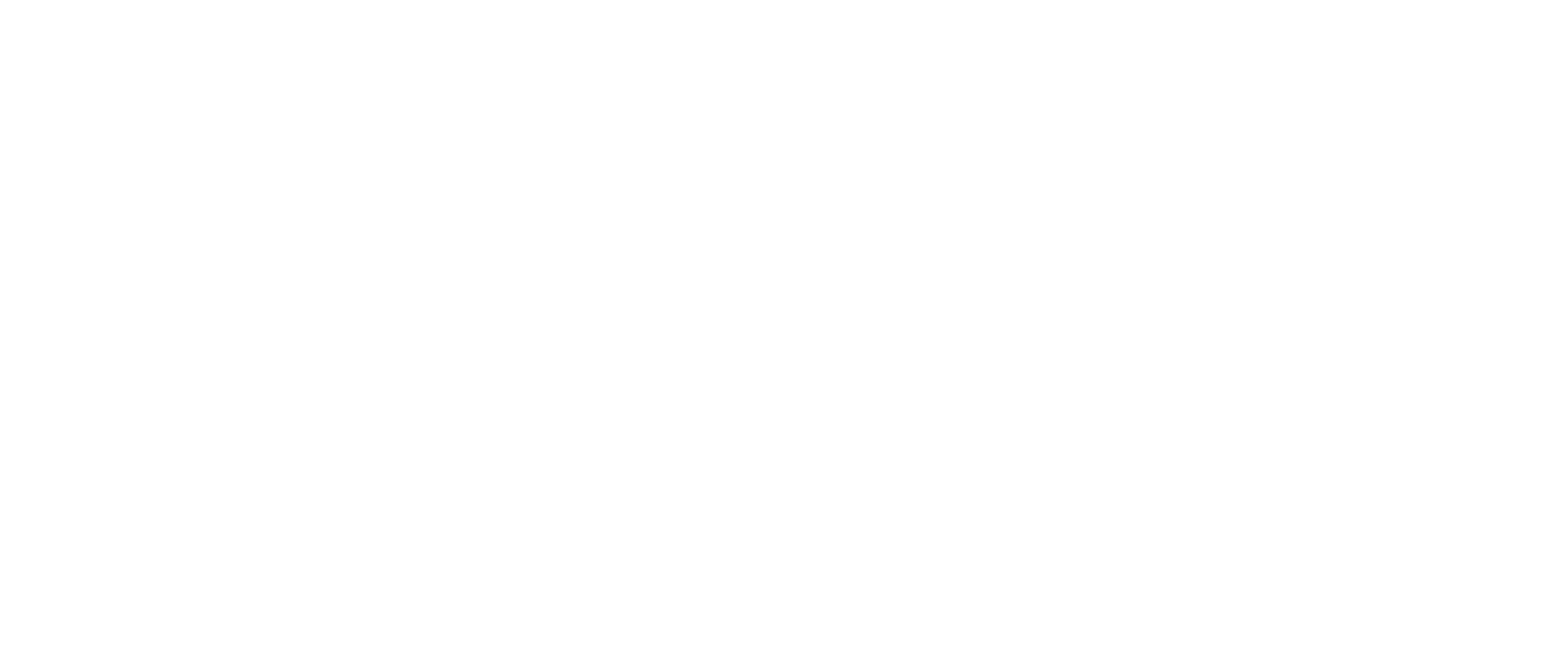
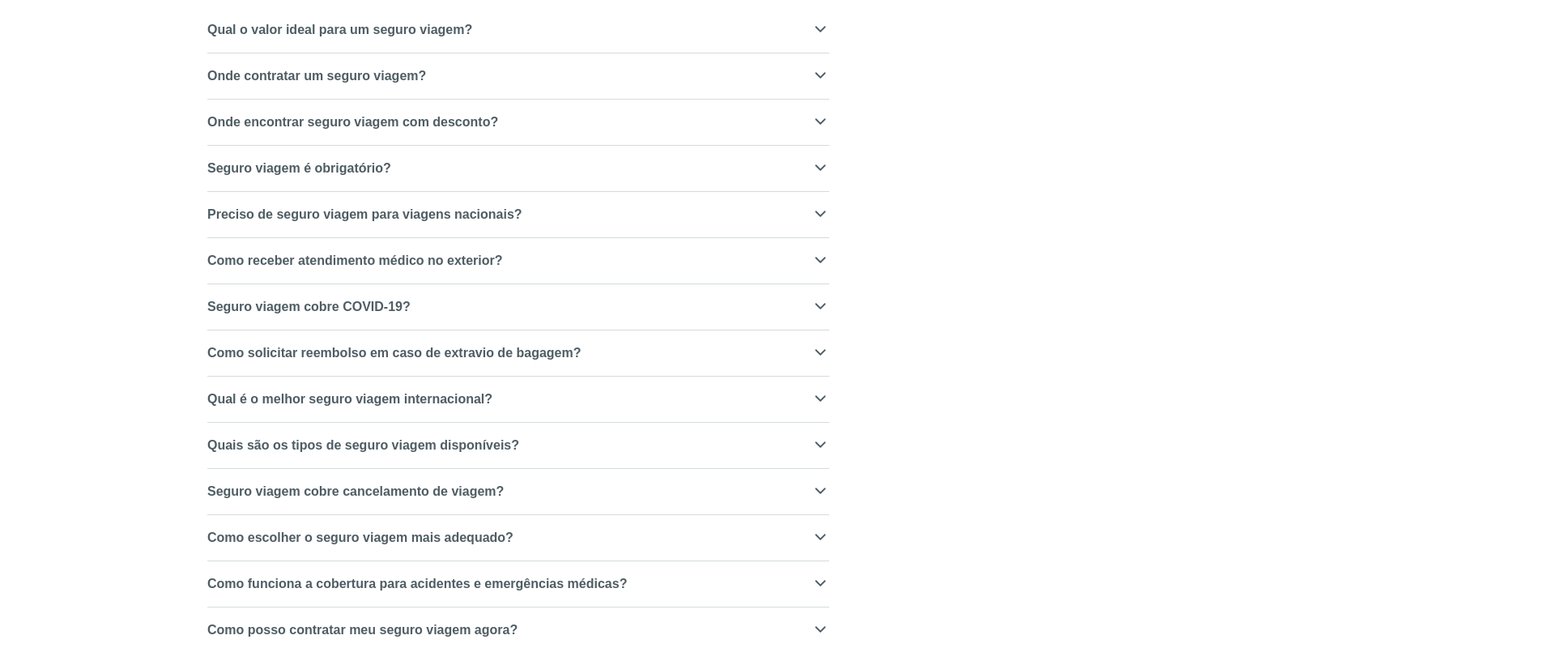
Before and after one commit to analyceferreira/global-protege-front-end, a Next.js app: page / in a window 1280 px wide. Shown: the part 120-920 px from the top of the page at 81% size, 1920 px wide, since content can reach past the window. Before the commit the page ends 800 px from the top, so only its background shows below. Built offline with nearby package versions, Linux system fonts and the light colour scheme.

Commit message:
FEAT: faq section created

```diff
--- a/app/page.tsx
+++ b/app/page.tsx
@@ -1,11 +1,11 @@
-import { CompaniesBar } from "@/components/companiesBar";
 import { Menu } from "@/components/menu";
+import { FAQ } from "@/sections/faq";
 
 export default function Home() {
   return (
     <div className="flex flex-col justify-center items-center">
       <Menu />
-      <CompaniesBar />
+      <FAQ />
     </div>
   );
 }
--- /dev/null
+++ b/components/accordion.tsx
@@ -0,0 +1,35 @@
+"use client";
+
+import { ChevronDown } from "lucide-react";
+import { useState } from "react";
+
+export type AccordionItemType = {
+  title: string;
+  description: string;
+};
+
+const AccordionItem = (props: AccordionItemType) => {
+  const [isOpen, setIsOpen] = useState(false);
+  return (
+    <div className=" w-full text-left">
+      <button
+        onClick={() => setIsOpen(!isOpen)}
+        className="flex w-full justify-between text-start "
+      >
+        <h3 className={`text-base font-bold`}>{props.title}</h3>
+        <ChevronDown
+          size={22}
+          className={`transition-transform duration-300
+            ${isOpen ? "rotate-180" : "rotate-0"}`}
+        />
+      </button>
+
+      {isOpen && (
+        <div className="py-2 text-secondary-text">{props.description}</div>
+      )}
+      <hr className="my-4 h-[1px] text-stroke-light" />
+    </div>
+  );
+};
+
+export { AccordionItem };
--- /dev/null
+++ b/hooks/faq.ts
@@ -0,0 +1,11 @@
+import { FAQItem } from "@/services/api/faq";
+import faqMock from "@/mocks/faq.json";
+
+export async function useFAQ(): Promise<FAQItem[]> {
+  try {
+    return await faqMock;
+  } catch (error) {
+    console.error("Erro ao buscar FAQ:", error);
+    return [];
+  }
+}
--- /dev/null
+++ b/mocks/faq.json
@@ -0,0 +1,77 @@
+[
+  {
+    "id": 1,
+    "question": "Qual o valor ideal para um seguro viagem?",
+    "answer": "O valor ideal do seguro viagem depende do destino, da duração da viagem e das suas necessidades específicas. Na GlobalProtege, oferecemos coberturas personalizadas para garantir sua tranquilidade ao viajar, sempre com os melhores preços e condições do mercado."
+  },
+  {
+    "id": 2,
+    "question": "Onde contratar um seguro viagem?",
+    "answer": "Você pode contratar o seu seguro viagem diretamente pelo site da GlobalProtege, onde comparamos diversas seguradoras renomadas para oferecer o melhor custo-benefício. Com poucos cliques, você escolhe a cobertura ideal e garante sua proteção antes da viagem."
+  },
+  {
+    "id": 3,
+    "question": "Onde encontrar seguro viagem com desconto?",
+    "answer": "Na GlobalProtege, garantimos os melhores preços em seguro viagem. Nossos planos possuem tarifas competitivas e coberturas completas, garantindo que você viaje com segurança sem comprometer seu orçamento."
+  },
+  {
+    "id": 4,
+    "question": "Seguro viagem é obrigatório?",
+    "answer": "Em alguns países, sim. Destinos como a Europa (Espaço Schengen) exigem uma cobertura mínima de 30 mil euros para assistência médica. Consulte as exigências do seu destino e garanta sua proteção com a GlobalProtege."
+  },
+  {
+    "id": 5,
+    "question": "Preciso de seguro viagem para viagens nacionais?",
+    "answer": "Se você não possui um plano de saúde que atenda em todo o Brasil, contratar um seguro viagem nacional pode ser essencial para garantir assistência médica e outros benefícios em regiões fora da cobertura do seu plano."
+  },
+  {
+    "id": 6,
+    "question": "Como receber atendimento médico no exterior?",
+    "answer": "Ao contratar um seguro viagem com a GlobalProtege, você recebe um número de contato para acionar a assistência sempre que precisar. Nossa equipe indicará o hospital ou clínica mais próxima e auxiliará no atendimento."
+  },
+  {
+    "id": 7,
+    "question": "Seguro viagem cobre COVID-19?",
+    "answer": "Sim! Temos planos que oferecem cobertura para despesas médicas relacionadas à COVID-19, garantindo sua segurança caso precise de atendimento durante a viagem."
+  },
+  {
+    "id": 8,
+    "question": "Como solicitar reembolso em caso de extravio de bagagem?",
+    "answer": "Verifique se sua apólice inclui a cobertura para extravio de bagagem. Caso confirmado, entre em contato com a seguradora, fornecendo os documentos e comprovantes necessários para receber o reembolso conforme os termos da sua apólice."
+  },
+  {
+    "id": 9,
+    "question": "Qual é o melhor seguro viagem internacional?",
+    "answer": "O melhor seguro viagem internacional é aquele que cobre todas as suas necessidades durante o período da viagem. A GlobalProtege auxilia na escolha do plano ideal conforme o destino e o perfil do viajante."
+  },
+  {
+    "id": 10,
+    "question": "Quais são os tipos de seguro viagem disponíveis?",
+    "answer": "Os tipos de seguro viagem disponíveis são: Seguro Viagem Europa, Seguro Viagem EUA, Seguro Viagem Internacional, Seguro Viagem Obrigatório, Seguro Viagem Nacional, Seguro Viagem para Gestantes, Seguro Viagem para Intercâmbio, Seguro Viagem para Esportes, Seguro Viagem para Mochileiros, Seguro Viagem América do Sul, Seguro Viagem América do Norte, Seguro Viagem América Central, Seguro Viagem Ásia, Seguro Viagem África, Seguro Viagem Oceania, Seguro Viagem Cruzeiros, Seguro Viagem para Estudantes, Seguro Viagem para Idosos."
+  },
+  {
+    "id": 11,
+    "question": "Seguro viagem cobre cancelamento de viagem?",
+    "answer": "Sim! Alguns planos oferecem cobertura para cancelamento de viagem por motivos específicos, como problemas de saúde, falecimento de parentes ou emergências. Consulte nossos planos e escolha a cobertura ideal."
+  },
+  {
+    "id": 12,
+    "question": "Como escolher o seguro viagem mais adequado?",
+    "answer": "Considere fatores como destino, tempo de permanência, idade do viajante, tipo de atividades que serão realizadas e necessidades médicas específicas. Na GlobalProtege, ajudamos você a escolher o plano perfeito para sua viagem."
+  },
+  {
+    "id": 13,
+    "question": "Como funciona a cobertura para acidentes e emergências médicas?",
+    "answer": "Se ocorrer uma emergência médica ou acidente durante a viagem, basta entrar em contato com a seguradora pelo telefone de emergência disponível na apólice. Eles indicarão o local de atendimento mais próximo e cobrirão as despesas conforme contratado."
+  },
+  {
+    "id": 14,
+    "question": "Como posso contratar meu seguro viagem agora?",
+    "answer": "Você pode contratar seu seguro viagem em poucos minutos acessando o site da GlobalProtege. Compare planos, escolha a melhor opção e finalize sua compra online de forma rápida e segura!"
+  },
+  {
+    "id": 15,
+    "question": "Se tiver mais dúvidas, entre em contato com nossa equipe de atendimento!",
+    "answer": "Estamos à disposição para ajudar em qualquer outra dúvida que você tenha!"
+  }
+]
--- a/package.json
+++ b/package.json
@@ -12,6 +12,7 @@
     "@gsap/react": "^2.1.2",
     "clsx": "^2.1.1",
     "gsap": "^3.12.7",
+    "lucide-react": "^0.485.0",
     "next": "15.2.4",
     "postcss": "^8.5.3",
     "react": "^19.0.0",
--- /dev/null
+++ b/sections/faq.tsx
@@ -0,0 +1,29 @@
+/* eslint-disable react-hooks/rules-of-hooks */
+import { AccordionItem } from "@/components/accordion";
+import { AppContainer } from "@/components/appContainer";
+import SectionTitle from "@/components/sectionTitle";
+import { useFAQ } from "@/hooks/faq";
+import { FAQItem } from "@/services/api/faq";
+import React from "react";
+
+const FAQ: React.FC = async () => {
+  const faq: FAQItem[] = await useFAQ();
+
+  const renderAccordionItems = () => {
+    return faq.map((item) => (
+      <AccordionItem
+        key={item.id}
+        title={item.question}
+        description={item.answer}
+      />
+    ));
+  };
+  return (
+    <AppContainer className="max-w-[60%] gap-14">
+      <SectionTitle title="Dúvidas frequentes" />
+      <div>{renderAccordionItems()}</div>
+    </AppContainer>
+  );
+};
+
+export { FAQ };
--- /dev/null
+++ b/services/api/faq.ts
@@ -0,0 +1,19 @@
+export interface FAQItem {
+  id: number;
+  question: string;
+  answer: string;
+}
+
+export async function getFAQ(): Promise<FAQItem[]> {
+  try {
+    const res = await fetch(`${process.env.NEXT_PUBLIC_API_URL}/faq`, {
+      next: { revalidate: 60 },
+    });
+    if (!res.ok) {
+      return [];
+    }
+    return res.json();
+  } catch {
+    return [];
+  }
+}
```
Also changed, not shown: 1 other file (tests, documents, lock files or other folders).
